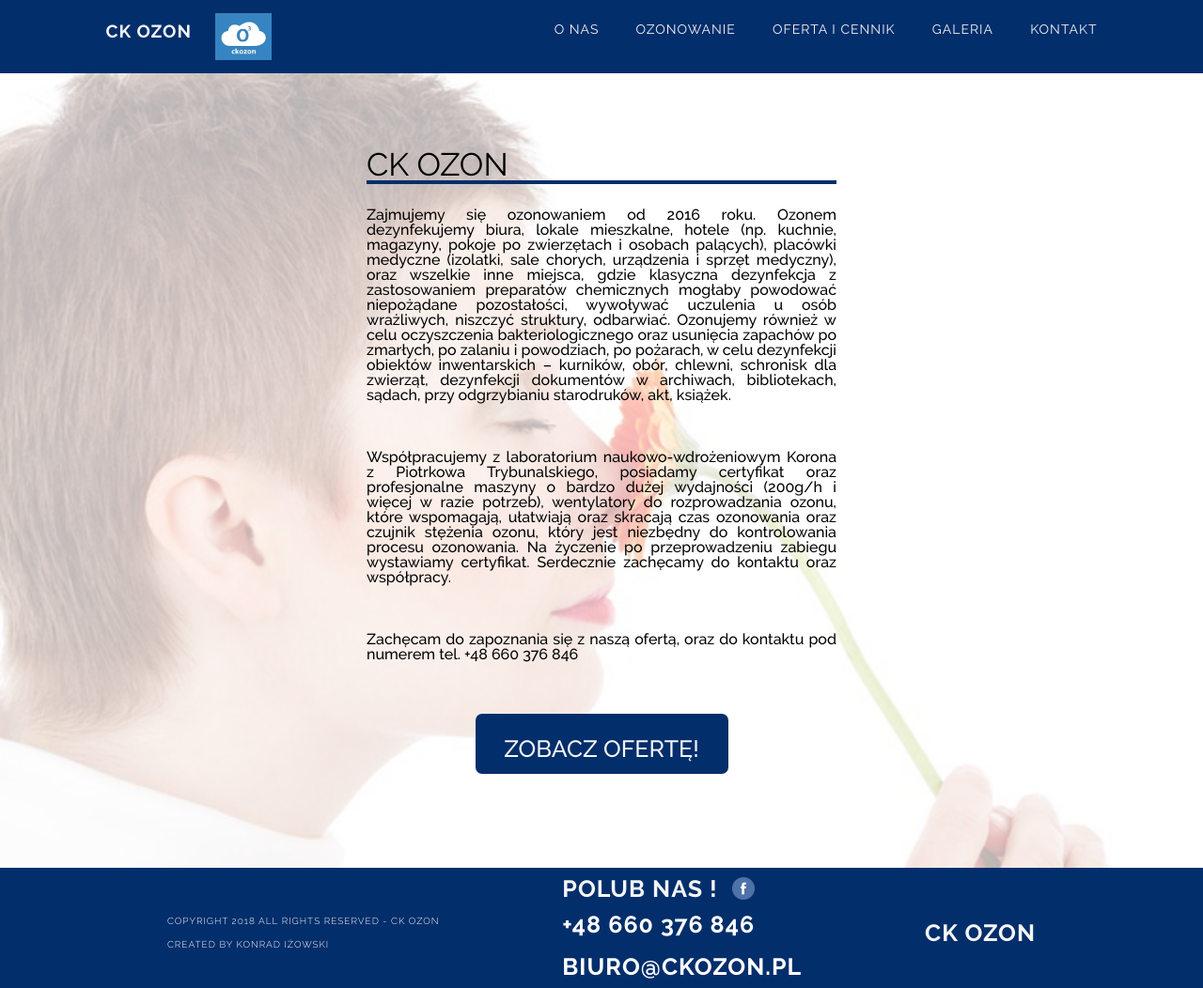
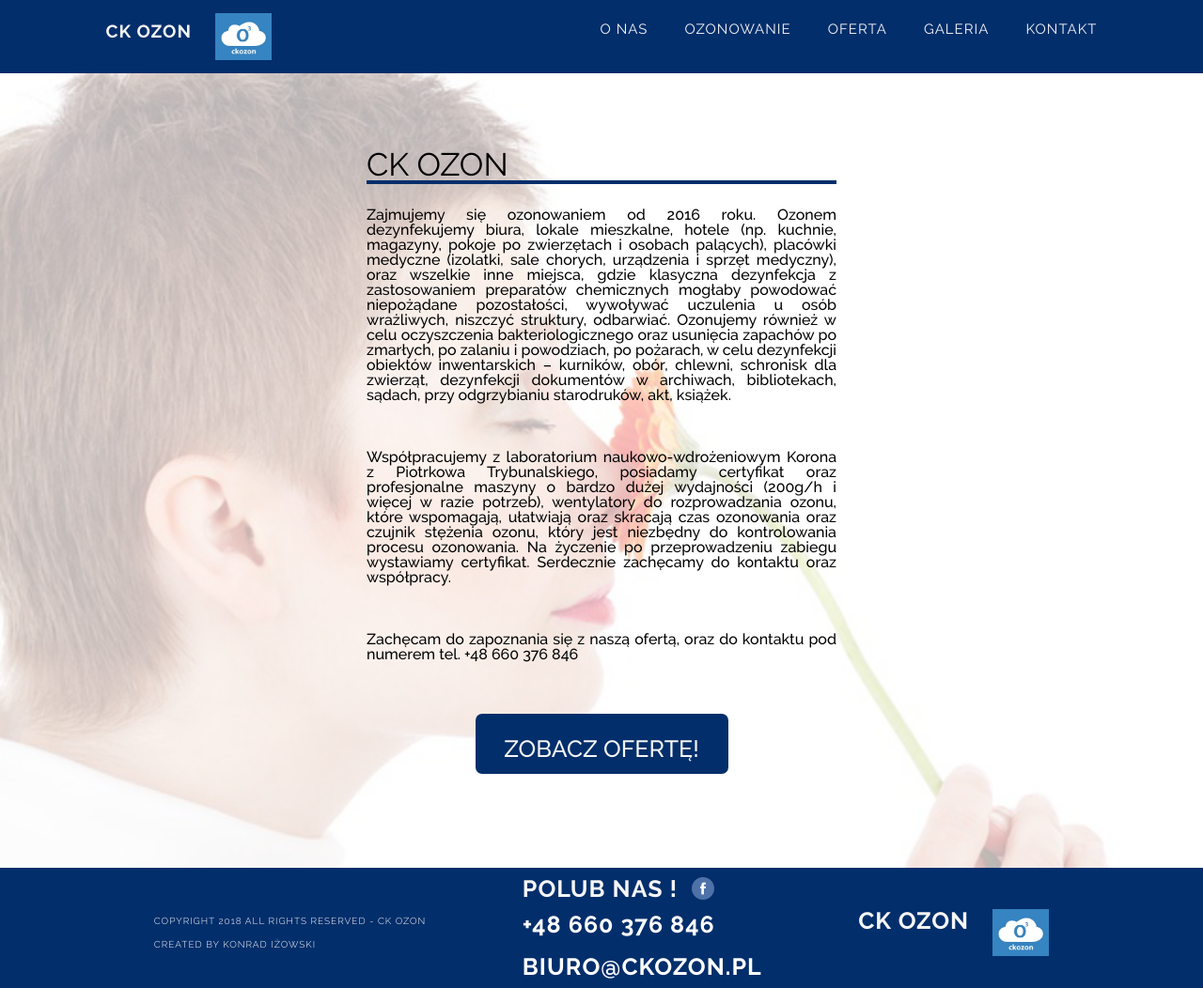
Before and after one commit to konradizowski/Ck-Ozon, a website: page about.html in a window 1280 px wide. Shown: the whole page at 94% size. Drawn offline with nearby package versions, Linux system fonts and the light colour scheme.

Commit message:
poprawki 7.06 2

```diff
--- a/about.html
+++ b/about.html
@@ -24,7 +24,7 @@
                 <li class="aboutus"><a href="about.html"><span>o nas</span></a></li>
                 <li class="ozon"><a href="ozon.html"><span>ozonowanie</span></a></li>
                 <li>
-                    <a class="dropdown-btn" href="services.html"><span>oferta i cennik</span></a>
+                    <a class="dropdown-btn" href="services.html"><span>oferta</span></a>
                     <ul class="submenu">
                         <li><a href="services.html#car">pojazdy </a></li>
                         <li><a href="services.html#house">mieszkania </a></li>
@@ -73,7 +73,8 @@
                 </div>
             </div>
             <div class="column">
-                <div class="logo"><a href="index.html">CK OZON</a></div>
+                <div class="logo"><a href="index.html">CK OZON<img class="logo-img" src="img/miniatura.jpg">
+                </a></div>
             </div>
         </div>
     </div>
--- a/scss/modules/footer.scss
+++ b/scss/modules/footer.scss
@@ -63,3 +63,8 @@ a {
   text-decoration: none;
   color: whitesmoke;
 }
+.logo-img{
+  height: 50px;
+  width: 60px;
+  padding-left: 25px;
+}
--- a/scss/modules/header.scss
+++ b/scss/modules/header.scss
@@ -60,14 +60,14 @@
   & li {
     display: inline-block;
     position: relative;
-    font-size: 14px;
+    font-size: 15px;
     font-weight: 400;
 
 
     }
     & a {
       font-weight: 400;
-      font-size: 14px;
+      font-size: 15px;
       padding-left: 35px;
 
 
--- a/scss/modules/services.scss
+++ b/scss/modules/services.scss
@@ -16,7 +16,7 @@
       height: 100%;
       text-align: justify;
       padding: 20px 20px 40px 0;
-      align-items: center;
+      word-spacing: normal;
 
       h1 {
         margin-top: 45px;
```
Also changed, not shown: contact.html (+3 -2 lines), gallery.html (+2 -2 lines), index.html (+2 -2 lines), ozon.html (+3 -2 lines), services.html (+3 -3 lines), css/main.css, css/modules/footer.css, css/modules/header.css, css/modules/services.css.
